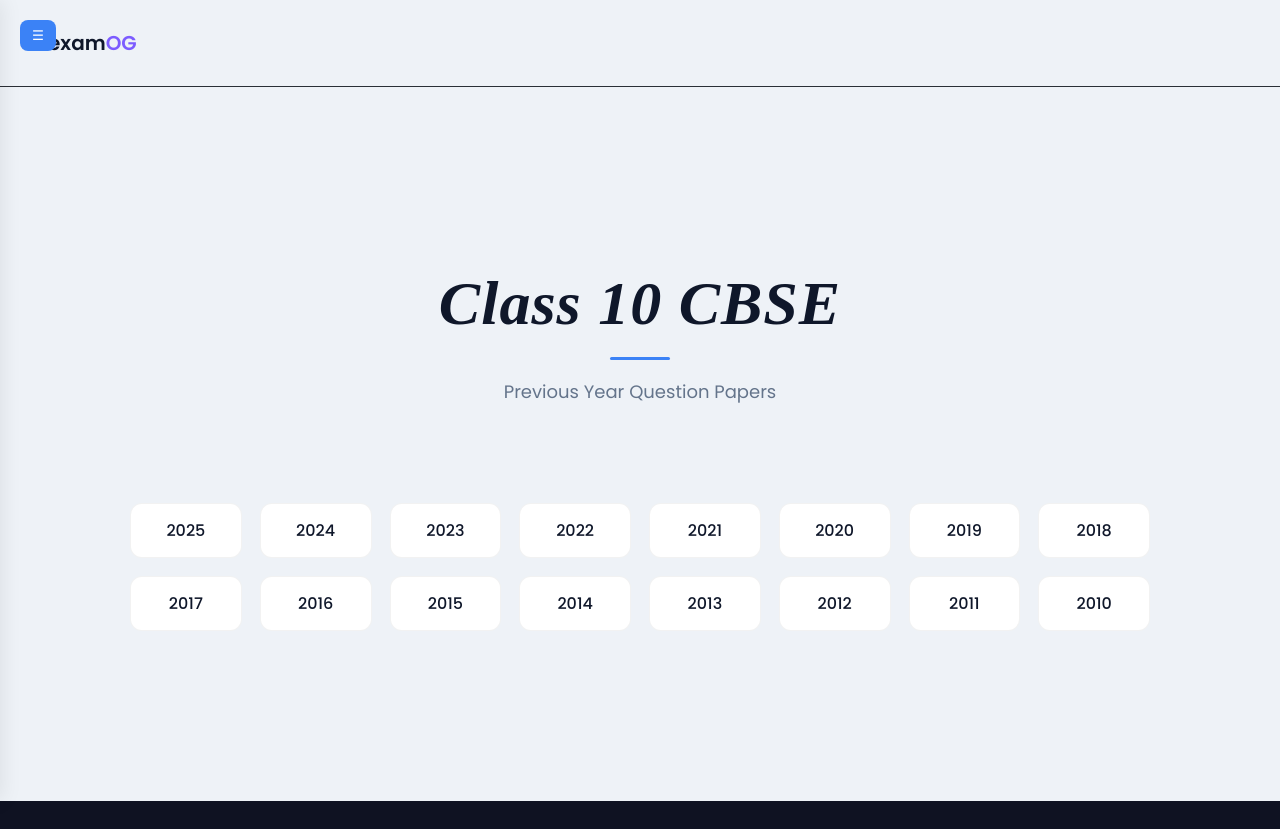
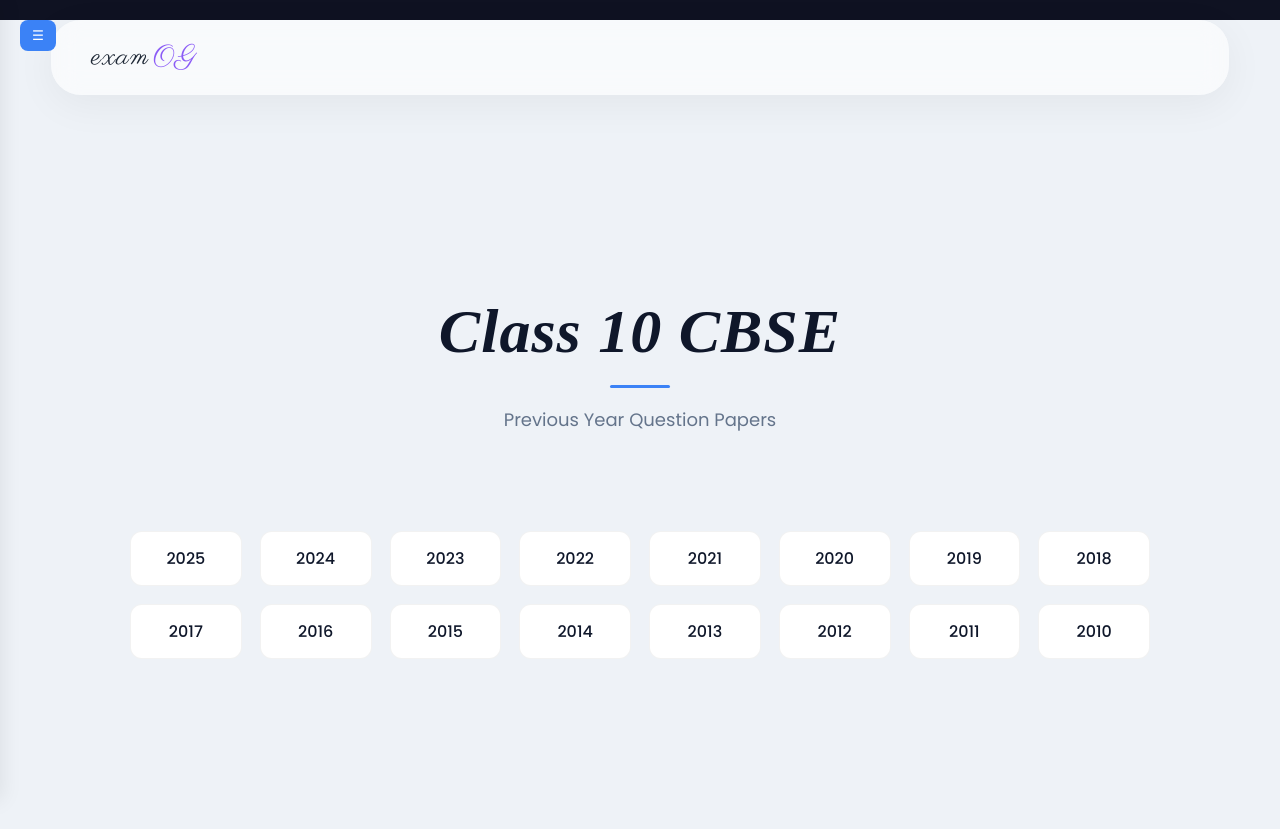
Before and after one commit to jia-nil/examogfrontend, a React (Vite) app: page / in a window 1280 px wide. Before the commit the page ends 801 px from the top, so only its background shows below. Built offline with nearby package versions, Linux system fonts and the light colour scheme; a web font is replaced by a local one.

Commit message:
Update Navbar.tsx

```diff
--- a/src/components/Navbar.tsx
+++ b/src/components/Navbar.tsx
@@ -2,18 +2,50 @@
   return (
     <div
       style={{
+        position: "sticky",
+        top: 20,
+        margin: "20px auto",
+        width: "92%",
+        maxWidth: 1200,
+        backdropFilter: "blur(14px)",
+        background: "rgba(255, 255, 255, 0.6)",
+        borderRadius: 30,
+        padding: "18px 40px",
         display: "flex",
         justifyContent: "space-between",
         alignItems: "center",
-        padding: "28px 48px",
-        borderBottom: "1px solid #2A2F36",
+        boxShadow: "0 10px 40px rgba(0,0,0,0.05)",
+        zIndex: 999,
       }}
     >
-      <div style={{ fontSize: 20, fontWeight: 700 }}>
-        exam<span style={{ color: "#7C5CFF" }}>OG</span>
+      {/* Logo */}
+      <div
+        style={{
+          fontSize: 28,
+          fontFamily: "Parisienne, cursive",
+          letterSpacing: "1px",
+          color: "#1F2937",
+        }}
+      >
+        exam
+        <span
+          style={{
+            color: "#8B5CF6",
+            marginLeft: 4,
+          }}
+        >
+          OG
+        </span>
       </div>
 
-      <div style={{ color: "#9CA3AF", fontSize: 14 }}>
+      {/* Right Side (empty for now but aesthetic spacing) */}
+      <div
+        style={{
+          fontSize: 14,
+          color: "#6B7280",
+          fontFamily: "Poppins, sans-serif",
+        }}
+      >
 
       </div>
     </div>
```
